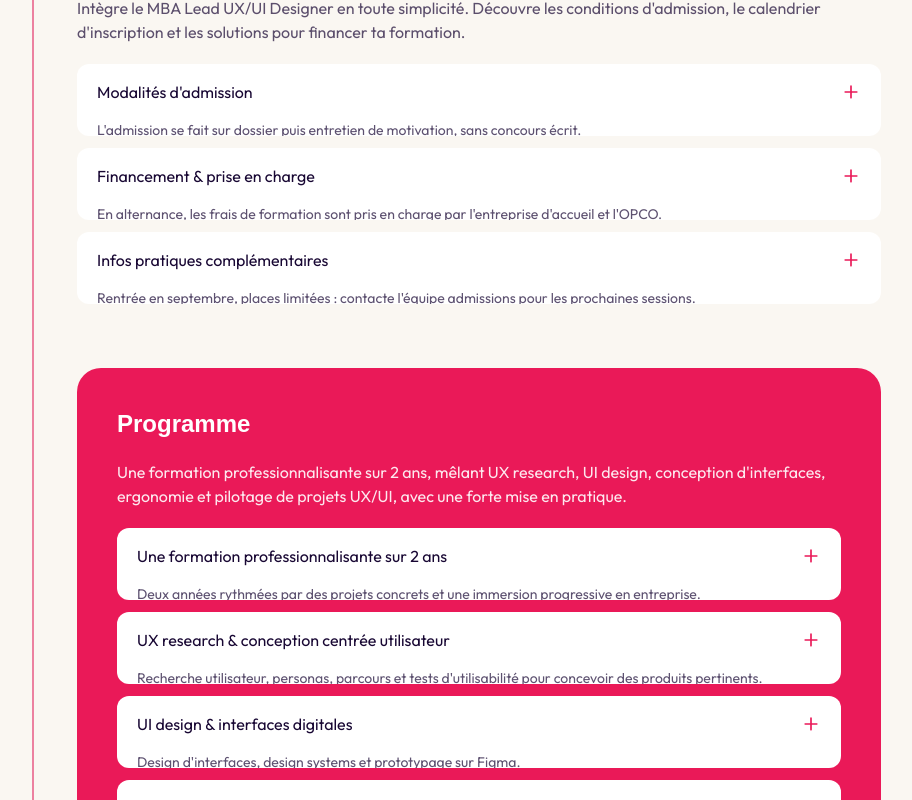
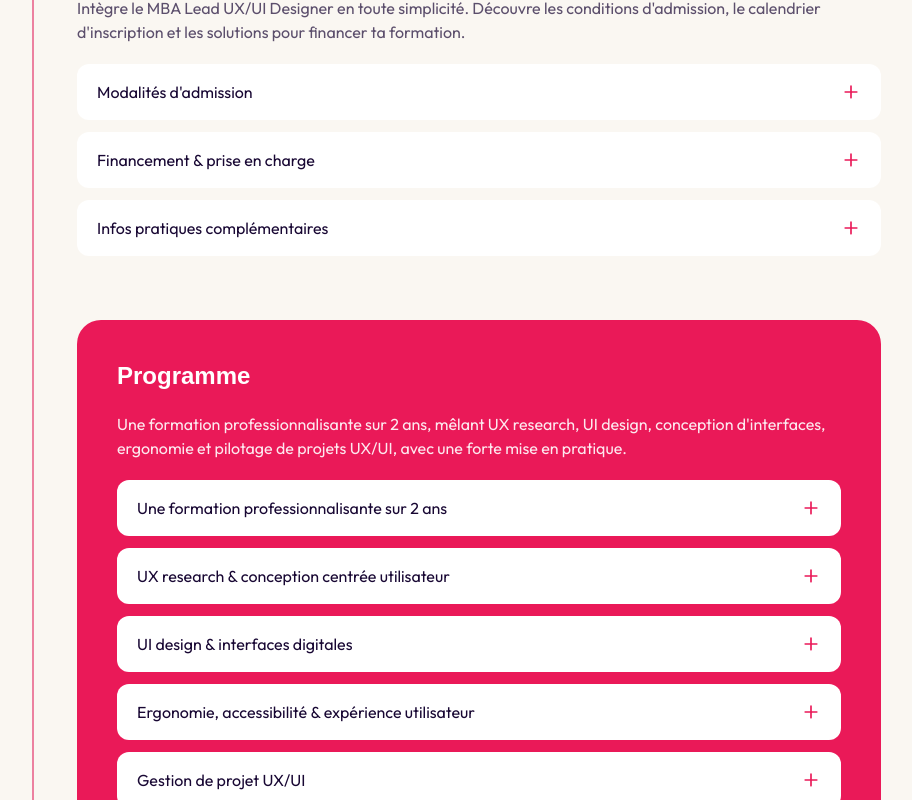
Before and after one commit to soniiix/mds-lamarr-website, a Next.js app: page /presentation in a window 1280 px wide. Shown: the part 1120-1920 px from the top of the page, without its empty margins (335-1247 px from the left). Built offline with nearby package versions, Linux system fonts and the light colour scheme; a web font is replaced by a local one.

Commit message:
on a trop de branche

```diff
--- a/components/Accordion.tsx
+++ b/components/Accordion.tsx
@@ -47,8 +47,8 @@ export default function Accordion({
                             </svg>
                         </button>
                         {item.a && (
-                            <div className={`grid transition-all duration-300 ${isOpen ? "grid-rows-[1fr]" : "grid-rows-[0fr]"}`}>
-                                <p className={`overflow-hidden text-sm leading-[1.5] text-ink/70 ${variant === "card" ? "px-5 pb-4" : "pb-5"}`}>
+                            <div className={`overflow-hidden transition-all duration-300 ${isOpen ? "max-h-96" : "max-h-0"}`}>
+                                <p className={`text-sm leading-[1.5] text-ink/70 ${variant === "card" ? "px-5 pb-4" : "pb-5"}`}>
                                     {item.a}
                                 </p>
                             </div>
--- a/components/Faq.tsx
+++ b/components/Faq.tsx
@@ -74,9 +74,9 @@ export default function Faq() {
                                     </svg>
                                 </button>
                                 <div
-                                    className={`grid transition-all duration-300 ${isOpen ? "grid-rows-[1fr] pb-6" : "grid-rows-[0fr]"}`}
+                                    className={`overflow-hidden transition-all duration-300 ${isOpen ? "max-h-96 pb-6" : "max-h-0"}`}
                                 >
-                                    <p className="overflow-hidden text-base leading-[1.5] text-ink/70">{f.a}</p>
+                                    <p className="text-base leading-[1.5] text-ink/70">{f.a}</p>
                                 </div>
                             </div>
                         );
```
